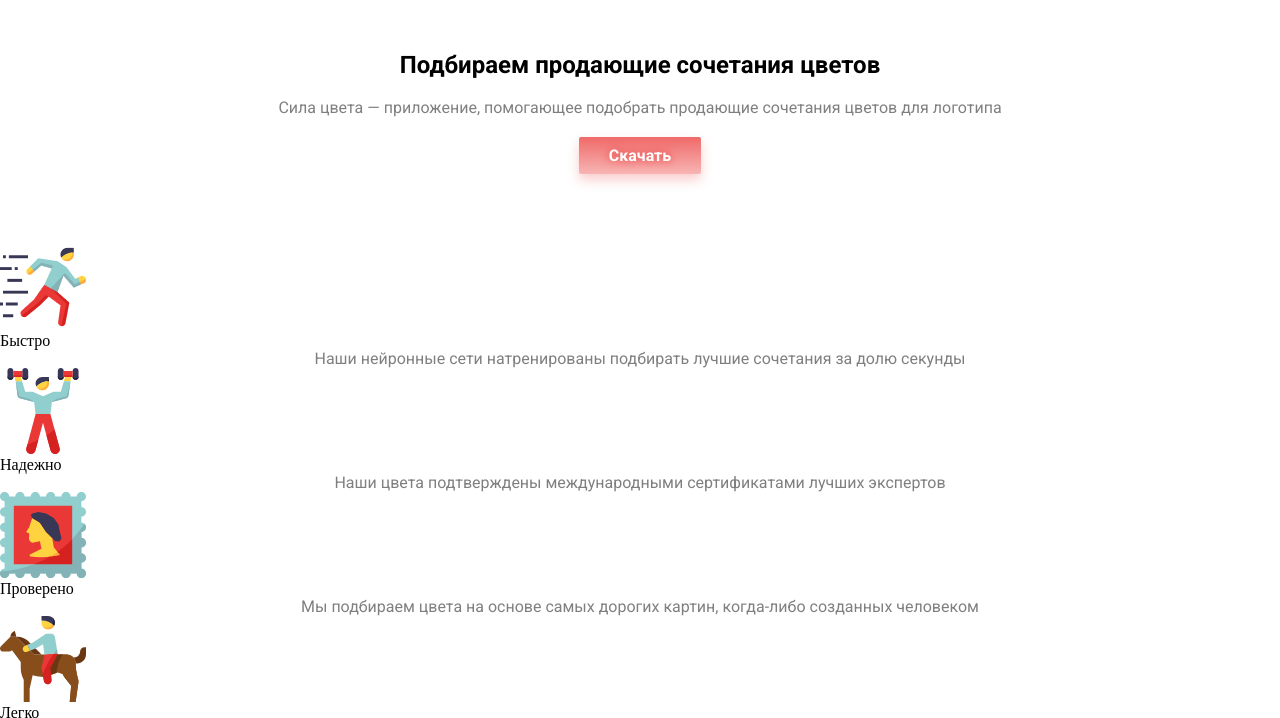
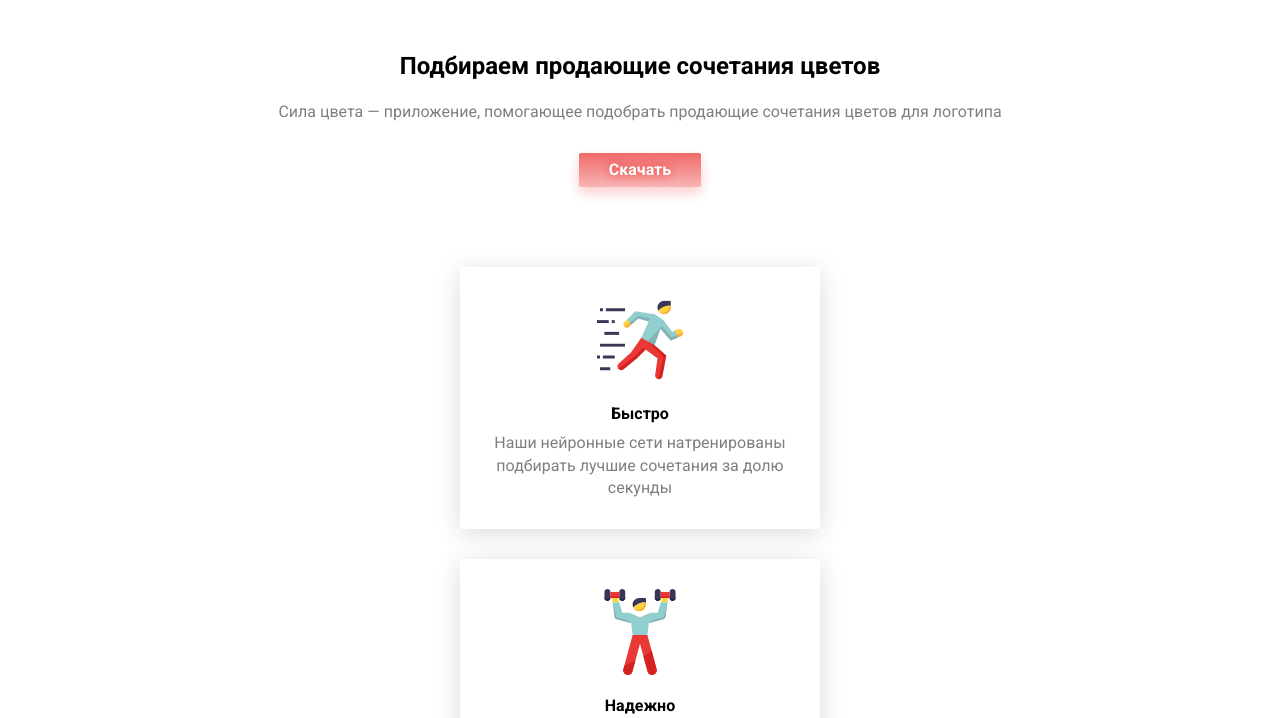
Before and after one commit to sashapoletaeva/Easy-site, a plain HTML site: page index.html in a window 1280 px wide. Shown: the part 58-776 px from the top of the page. Drawn offline with Linux system fonts and the light colour scheme.

Commit message:
вторая секция сделана

```diff
--- a/index.html
+++ b/index.html
@@ -17,7 +17,7 @@
         <p>Сила цвета — приложение, помогающее подобрать продающие сочетания цветов для логотипа</p>
         <a class="btn is-danger" href="#">Скачать</a>
       </section>
-      <section>
+      <section class="is-advantages">
         <article>
           <img src="img/running-man.png" alt="Иконка бегущего человека">
           <h3>Быстро</h3>
--- a/stylesheets/layout.css
+++ b/stylesheets/layout.css
@@ -35,7 +35,7 @@ h1 {
   font-family: Roboto, sans-serif;
   font-size: 24px;
   font-weight: 700;
-  line-height: 1.1;
+  line-height: 1.2;
 }
 
 section.is-hero p {
@@ -49,10 +49,12 @@ p {
 
   font-family: "Roboto", sans-serif;
   font-size: 16px;
-  line-height: 1.2;
+  line-height: 1.4;
 }
 
 .btn {
+  display: inline-block;
+
   padding: 9px 30px;
 
   text-decoration: none;
@@ -70,3 +72,38 @@ p {
   text-shadow: 0px 0px 8px #EA3836;
 
 }
+
+ article {
+  border-radius: 3px;
+  box-shadow: 0px 4px 24px rgba(0, 0, 0, 0.15);
+}
+
+.is-advantages {
+  padding: 0 30px 60px;
+
+}
+
+.is-advantages article {
+  max-width: 360px;
+  margin: 0 auto;
+  margin-bottom: 30px;
+  padding: 30px 20px 30px;
+
+  text-align: center;
+}
+
+.is-advantages article:last-child {
+  margin-bottom: 0;
+}
+
+.is-advantages img {
+  padding-bottom: 20px;
+}
+
+.is-advantages h3 {
+  padding-bottom: 10px;
+
+  font-family: "Roboto", sans-serif;
+  font-size: 16px;
+  font-weight: 700;
+}
```
